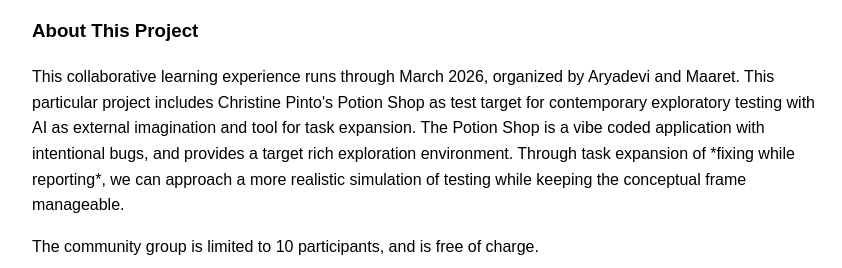
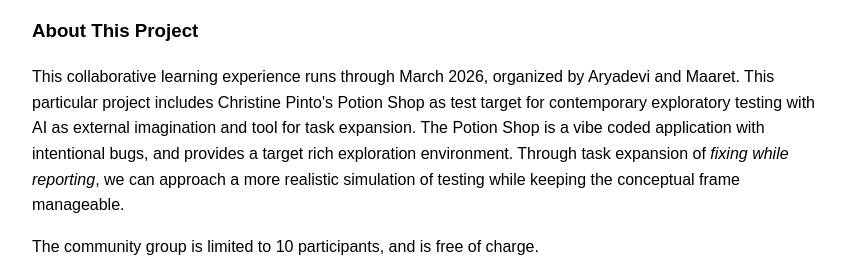
Before and after one commit to QE-at-CGI-FI/cet-with-ai, a website: page index.html in a window 1280 px wide. Shown: the part 1222-1490 px from the top of the page, 208-1050 px from the left. Drawn offline with Linux system fonts and the light colour scheme.

Commit message:
Italicize "fixing while reporting" for emphasis in project description

```diff
--- a/index.html
+++ b/index.html
@@ -103,7 +103,7 @@
         <p>This collaborative learning experience runs through March 2026, organized by Aryadevi and Maaret. This particular project
             includes Christine Pinto's Potion Shop as test target for contemporary exploratory testing with AI as external imagination
             and tool for task expansion. The Potion Shop is a vibe coded application with intentional bugs, and provides a target
-            rich exploration environment. Through task expansion of *fixing while reporting*, we can approach a more realistic simulation
+            rich exploration environment. Through task expansion of <i>fixing while reporting</i>, we can approach a more realistic simulation
             of testing while keeping the conceptual frame manageable.
            </p>
 
```
